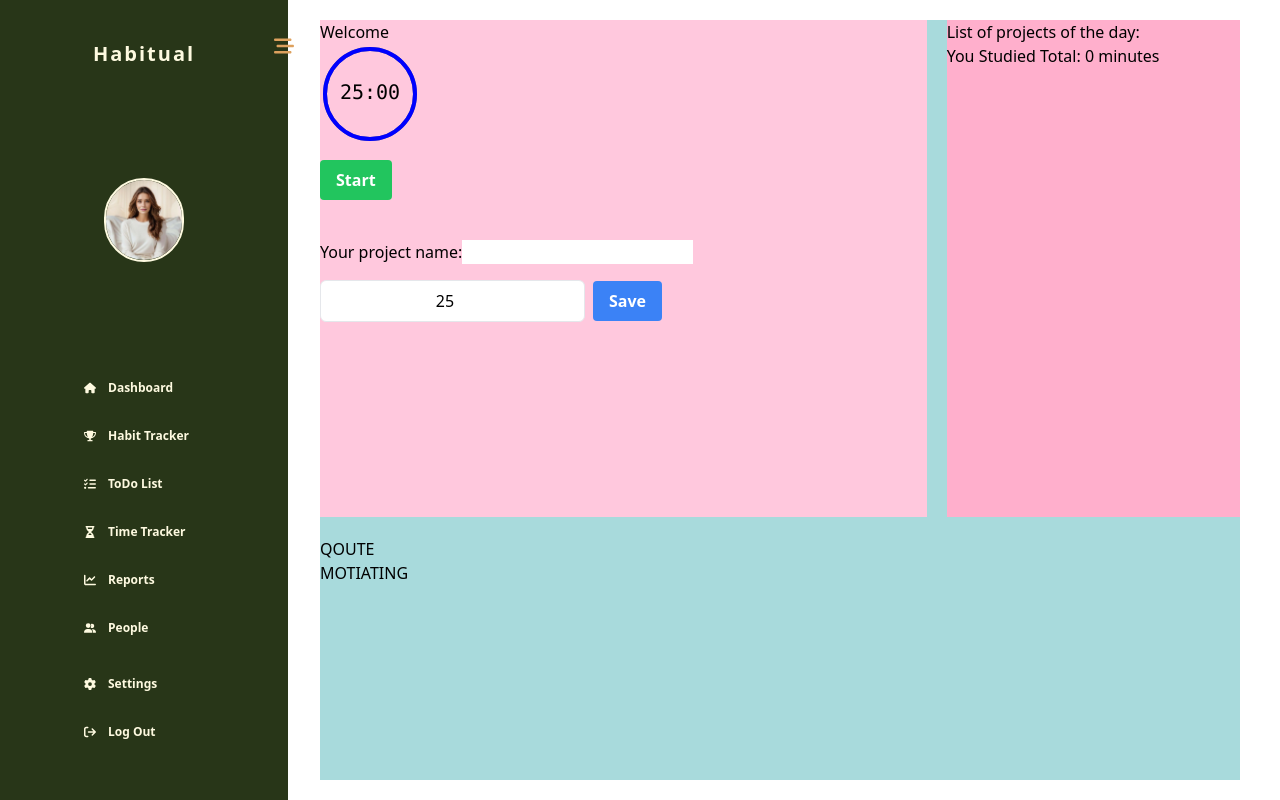
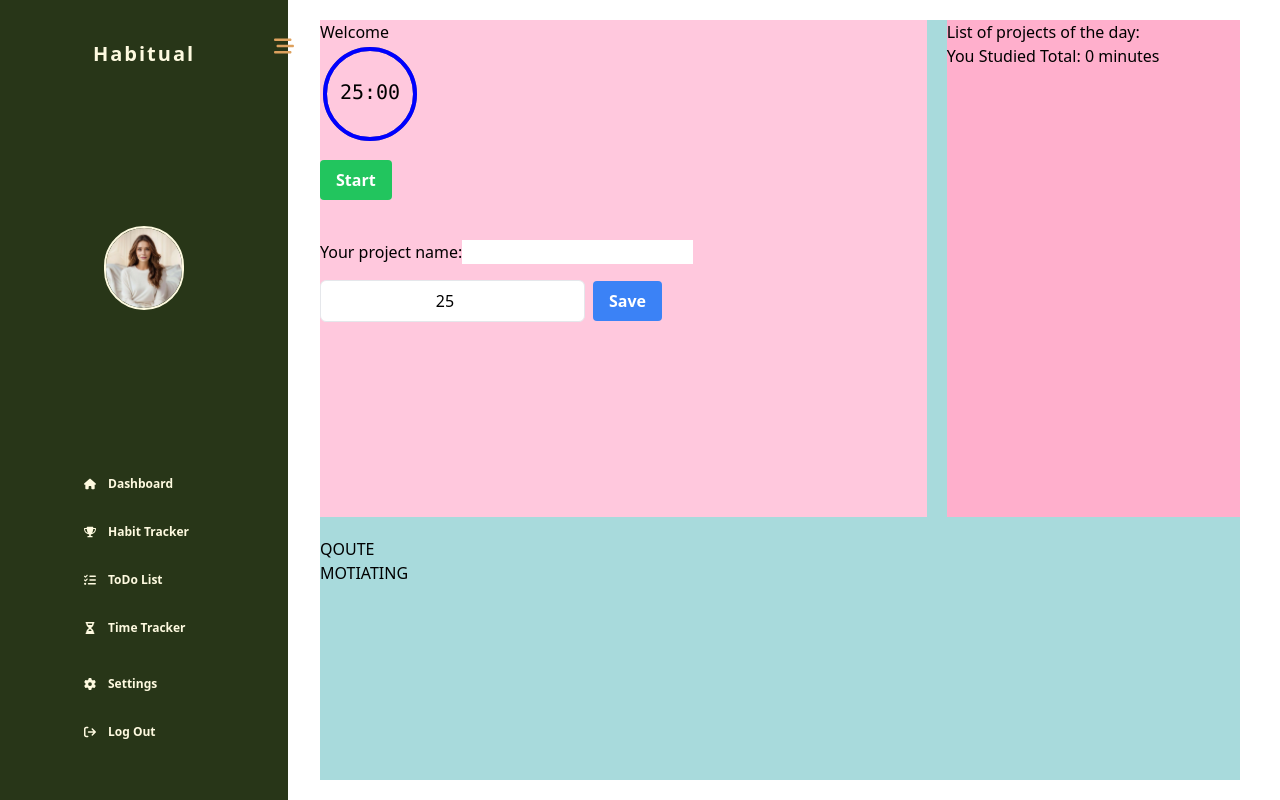
Before and after one commit to HitaBeeDev/Habitual, a React (Vite) app: page /Time-Tracker in a window 1280 px wide. Built offline with nearby package versions, Linux system fonts and the light colour scheme.

Commit message:
some deletings

```diff
--- a/src/Components/Container.jsx
+++ b/src/Components/Container.jsx
@@ -4,7 +4,6 @@ import Sidebar from "./Sidebar/Sidebar";
 import HomePage from "./HomePage";
 import HabitTrackerPage from "./HabitSection/HabitTrackerPage";
 import ToDoListPage from "./ToDoListSection/ToDoListPage";
-import ReportsPage from "./ReportsSection/ReportSectionPage";
 import TimeTrackerPage from "./TimeTracker/TimeTrackerPage";
 
 function Container() {
@@ -31,7 +30,6 @@ function Container() {
           <Route path="/habit-tracker" element={<HabitTrackerPage />} />
           <Route path="/ToDo-List" element={<ToDoListPage />} />
           <Route path="/Time-Tracker" element={<TimeTrackerPage />} />
-          <Route path="/reports" element={<ReportsPage />} />
         </Routes>
       </div>
     </div>
--- a/src/Components/Sidebar/navData.js
+++ b/src/Components/Sidebar/navData.js
@@ -14,8 +14,6 @@ export const mainNavItems = [
   { icon: faTrophy, label: "Habit Tracker" },
   { icon: faListCheck, label: "ToDo List" },
   { icon: faHourglassHalf, label: "Time Tracker" },
-  { icon: faChartLine, label: "Reports" },
-  { icon: faUserGroup, label: "People" },
 ];
 
 export const settingsNavItems = [
```
